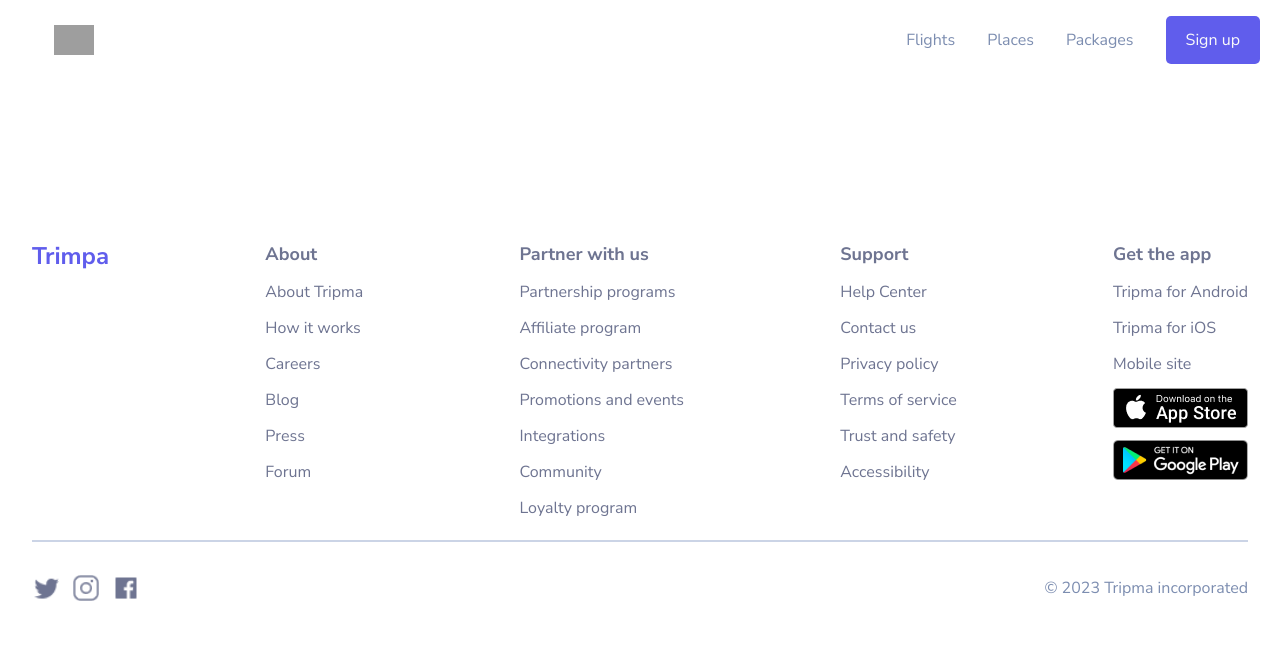
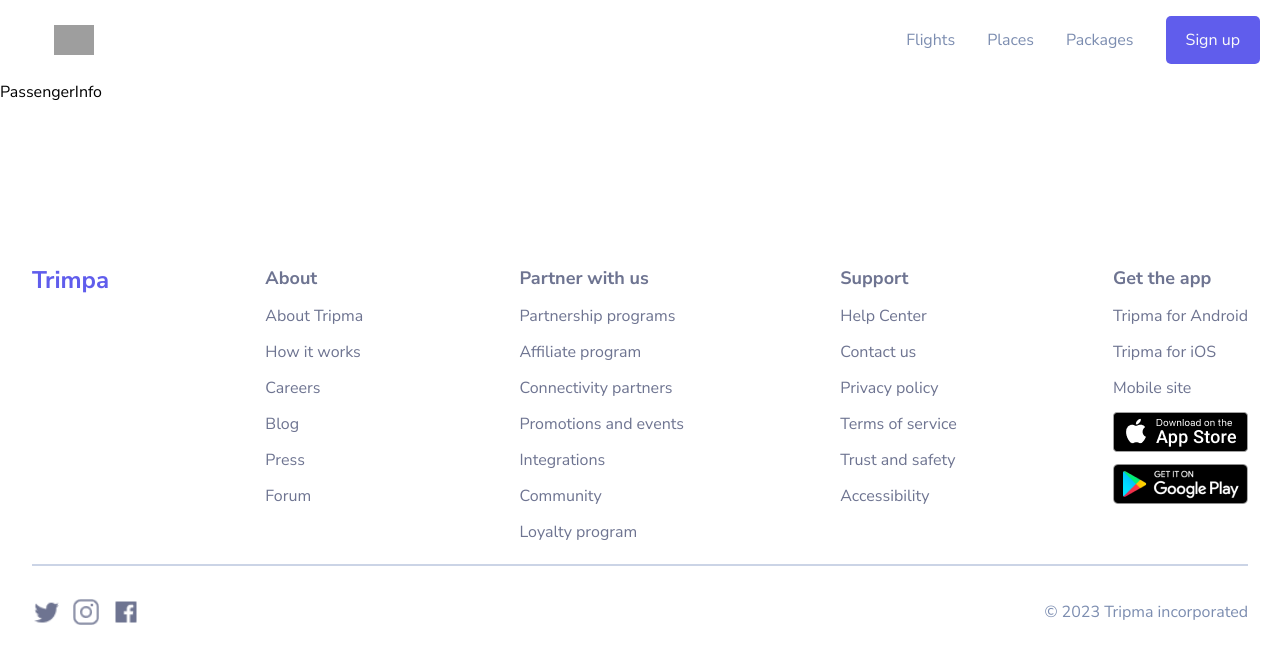
Before and after one commit to PrtHub/Tripma, a React (Vite) app: page /passenger-info in a window 1280 px wide. Shown: the top 664 px of the page. Built offline with nearby package versions, Linux system fonts and the light colour scheme; grey boxes are pictures that could not be loaded.

Commit message:
PassengerInfo created

```diff
--- a/src/App.jsx
+++ b/src/App.jsx
@@ -1,7 +1,7 @@
 import { Route, Routes } from 'react-router-dom'
 import './App.css'
 import { Footer, Navbar } from './components'
-import { FlightExplore, Flights, Hotels, Packages } from './pages'
+import { FlightExplore, Flights, Hotels, Packages, PassengerInfo } from './pages'
 
 
 
@@ -15,6 +15,7 @@ const App = () => {
         <Route path='/hotels' element={<Hotels/>}/>
         <Route path='/packages' element={<Packages/>}/>
         <Route path='/explore' element={<FlightExplore/>}/>
+        <Route path='/passenger-info' element={<PassengerInfo/>}/>
        </Routes>
        <Footer/>
     </div>
--- /dev/null
+++ b/src/pages/PassengerInfo.jsx
@@ -0,0 +1,9 @@
+
+
+const PassengerInfo = () => {
+  return (
+    <div>PassengerInfo</div>
+  )
+}
+
+export default PassengerInfo
--- a/src/pages/index.js
+++ b/src/pages/index.js
@@ -2,10 +2,12 @@ import Flights from "./Flights";
 import Hotels from "./Hotels";
 import Packages from "./Packages";
 import FlightExplore from "./FlightExplore";
+import PassengerInfo from "./PassengerInfo";
 
 export {
     Flights,
     Hotels,
     Packages,
-    FlightExplore
+    FlightExplore,
+    PassengerInfo
 }
```
